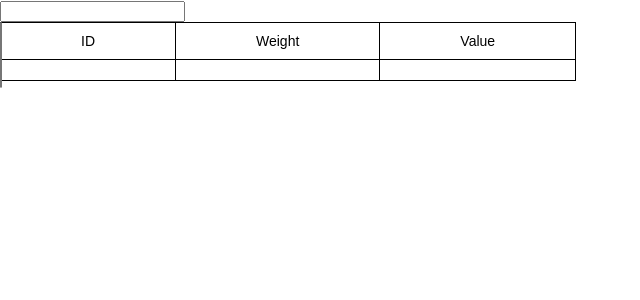
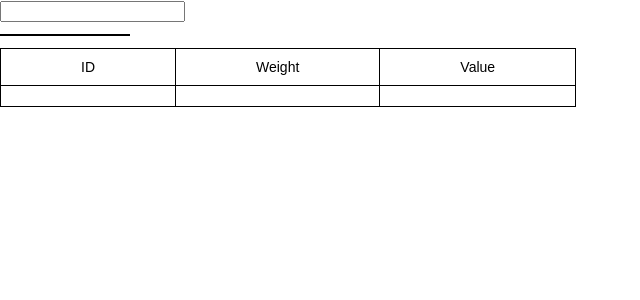
Before and after one commit to dw8787878/Auto-Complete, a React (Create React App) app: page / in a window 1280 px wide. Shown: the top 300 px of the page, without its empty margins (0-640 px from the left). Built offline with nearby package versions, Linux system fonts and the light colour scheme.

Commit message:
refactored Dropdown component - using UL html element instead of Option element

```diff
--- a/src/components/Search/Input/Dropdown/Dropdown.tsx
+++ b/src/components/Search/Input/Dropdown/Dropdown.tsx
@@ -4,7 +4,7 @@ import Option from './Option/Option';
 const Dropdown = (props: any) => {
     return (
         <div>
-            <select id="dropdown" onChange={props.onOptionChange} multiple>
+            <ul id="dropdown">
                 {
                     props.suggestions && props.suggestions.map(function (word: any, key: number) {
                         return (
@@ -12,7 +12,7 @@ const Dropdown = (props: any) => {
                         )
                     })
                 }
-            </select>
+            </ul>
         </div>
     )
 }
--- a/src/components/Search/Input/Dropdown/Option/Option.tsx
+++ b/src/components/Search/Input/Dropdown/Option/Option.tsx
@@ -2,7 +2,7 @@ import React from 'react';
 
 const Option = (props: any) => {
   return (
-    <option key={props.key} value={JSON.stringify(props.word)} onClick={props.onOptionChange}>{props.word.value}</option>
+    <li key={props.key} value={JSON.stringify(props.word)} onClick={props.onOptionChange}>{props.word.value}</li>
   )
 }
 
--- a/src/components/Search/Input/Input.tsx
+++ b/src/components/Search/Input/Input.tsx
@@ -40,8 +40,7 @@ class Input extends React.Component<any, any> {
 
     handleOnChange(event: any) {
         this.setState({
-            inputKeys: event.target.value,
-            suggestions: []
+            inputKeys: event.target.value
         });
     }
 
@@ -62,7 +61,5 @@ class Input extends React.Component<any, any> {
 export default Input
 
 //create a value field in input tag to capture value so that we can clear it when a suggestion is clicked.
-
 //get rid of handleMouseClick, and merge with handleOnChange.
-
 //move the show drop down logic to here from dropdown.tsx
--- a/src/components/Table/Table.css
+++ b/src/components/Table/Table.css
@@ -1,9 +1,11 @@
 .tg  {
+  position: relative;
   border-collapse:collapse;
   border-spacing:0;
   border-width: 1px;
   border-color: black;
   border-style: solid;
+  z-index: -1;
 }
 
 .tg td {
@@ -31,5 +33,5 @@
 .tg .tg-0pky {
   border-color:inherit;
   text-align:left;
-  vertical-align:top
+  vertical-align:top;
 }
--- a/src/container/Search.css
+++ b/src/container/Search.css
@@ -7,10 +7,16 @@
 }
 
 #dropdown {
-  position: absolute;
+  position: relative;
+  border-spacing: 0;
+  border-width: 1px;
+  border-color: black;
+  border-style: solid;
+  list-style: none;
+  width: 88px;
+  font-size: 12px;
+  z-index: 100;
 }
-
-
 
 /*
  look into scss, and use this instead of css
--- a/src/container/SearchContainer.tsx
+++ b/src/container/SearchContainer.tsx
@@ -19,7 +19,7 @@ class SearchContainer extends React.Component<{}, SearchContainerState>{
 
   onOptionChange(event: any) {
     this.setState({
-      result: JSON.parse(event.target.value)
+      result: JSON.parse(event.target.getAttribute('value'))
     })
   }
 
```
